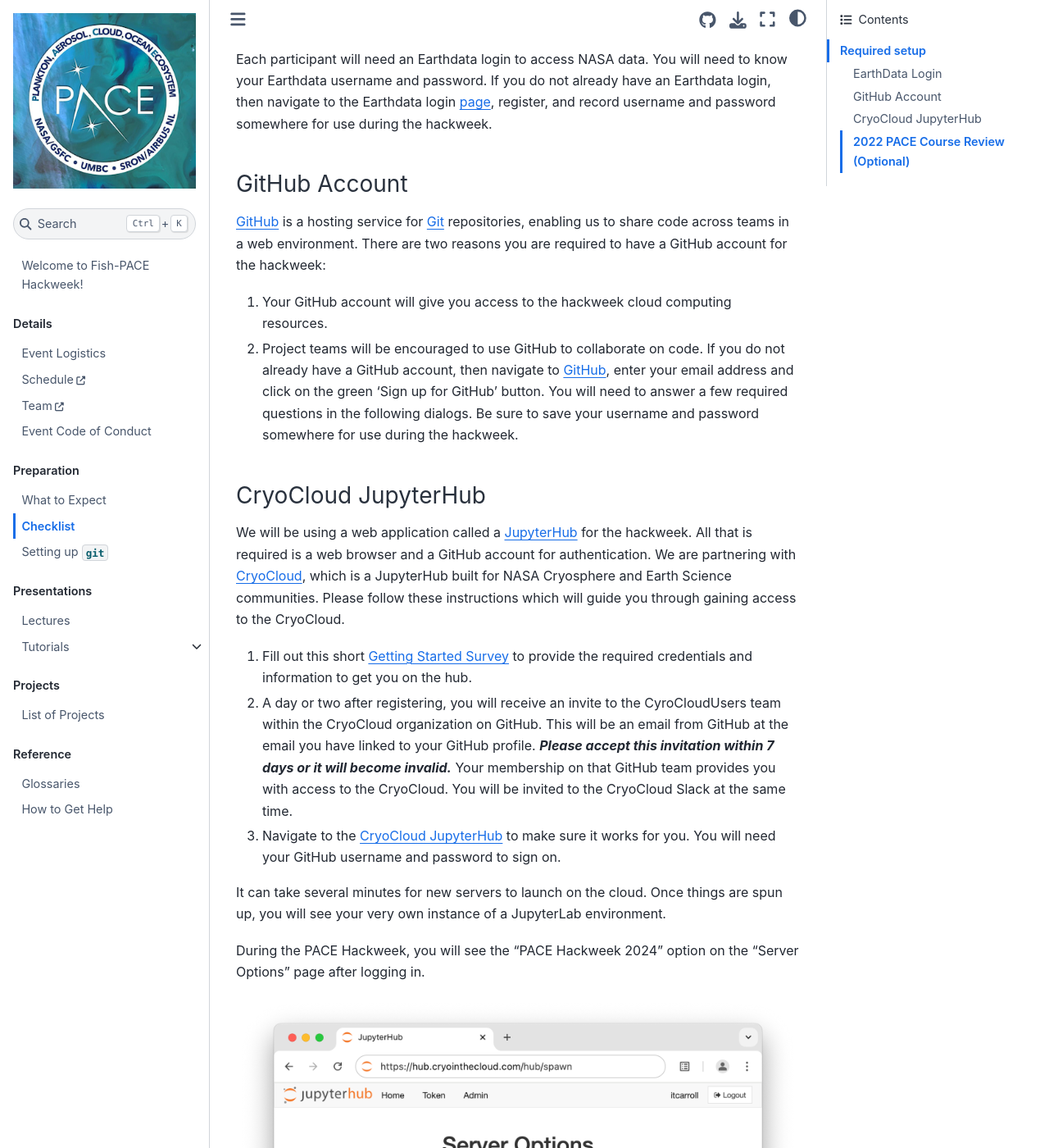
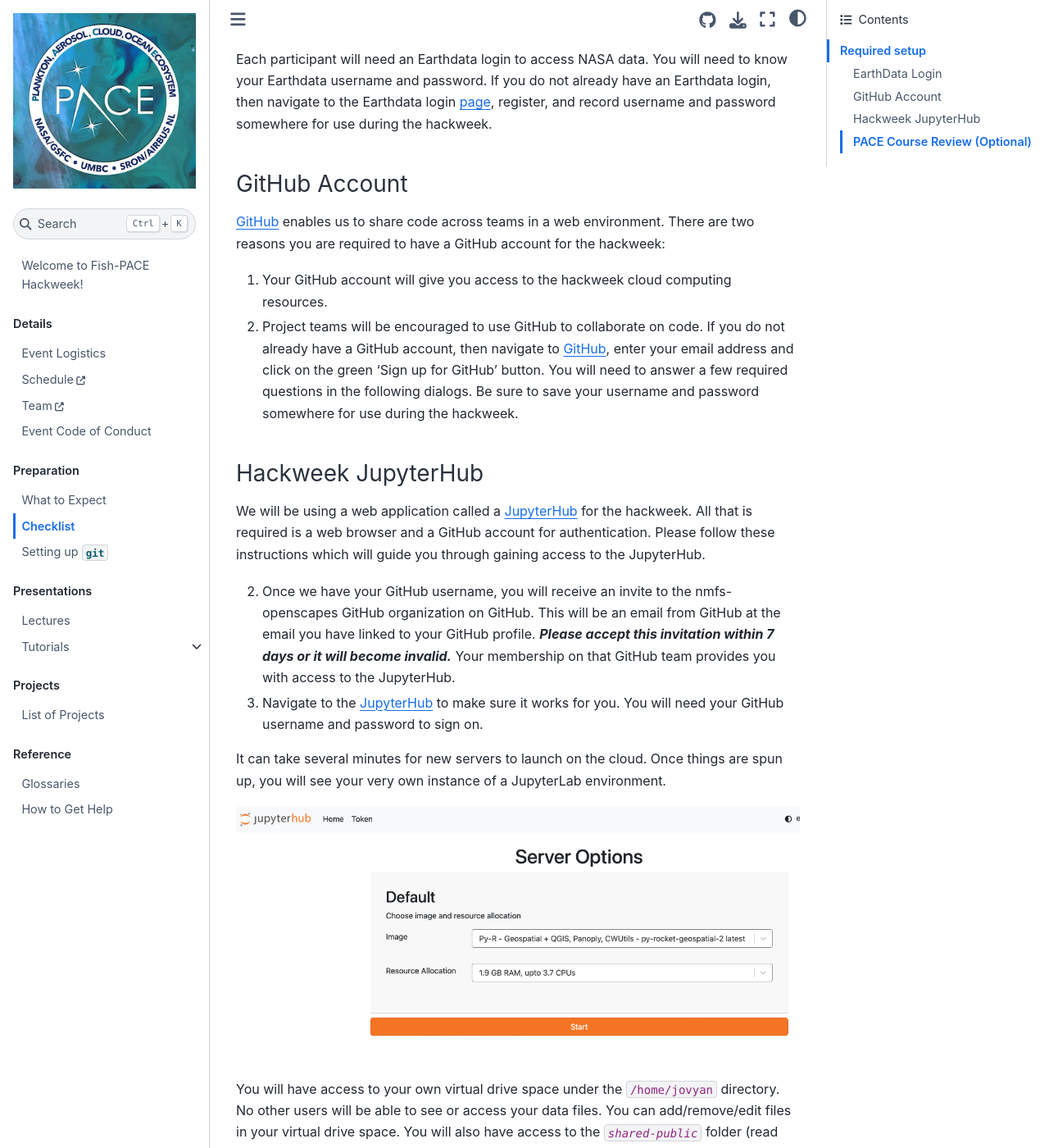
Before and after one commit to fish-pace/hackweek-2025, a Jupyter Book: the page built from book/preliminary/checklist.md, in a window 1280 px wide and 1400 px high, scrolled down 538 px. Shown: the whole window at 82% size. Built offline with Jupyter Book 1.0.4 settings and Sphinx 7.4.7 and the Sphinx Book theme 1.1.4, drawn with Linux system fonts in a browser that asks for light colours; pages that are not in the unit, such as notebooks, are missing from menus; some of the changed text lies outside the part shown.

Commit message:
more clean-up

````diff
--- a/book/preliminary/checklist.md
+++ b/book/preliminary/checklist.md
@@ -16,11 +16,11 @@
 </div>
 <div>
   <input type="checkbox" name="a4">
-  <label for="a4">Login to the CryoCloud JupyterHub</label>
+  <label for="a4">Login to the JupyterHub</label>
 </div>
 <div>
   <input type="checkbox" name="a5">
-  <label for="a5">Review material from 2022 PACE course (Optional)</label>
+  <label for="a5">Review material from 2024 PACE course (Optional)</label>
 </div>
 ```
 
@@ -32,8 +32,7 @@
 
 ### GitHub Account
 
-[GitHub](https://github.com/) is a hosting service for [Git](https://icesat-2-2023.hackweek.io/reference/glossary.html#term-Git)
-repositories, enabling us to share code across teams in a web environment.
+[GitHub](https://github.com/) enables us to share code across teams in a web environment.
 There are two reasons you are required to have a GitHub account for the hackweek:
 1. Your GitHub account will give you access to the hackweek cloud computing resources.
 2. Project teams will be encouraged to use GitHub to collaborate on code.
@@ -41,36 +40,29 @@
 You will need to answer a few required questions in the following dialogs. Be sure to save your username
 and password somewhere for use during the hackweek.
 
-### CryoCloud JupyterHub
+### Hackweek JupyterHub
 
 We will be using a web application called a [JupyterHub](https://jupyterhub.readthedocs.io/en/stable/) for the hackweek.
 All that is required is a web browser and a GitHub account for authentication.
-We are partnering with [CryoCloud](https://book.cryointhecloud.com/intro.html), which is a JupyterHub built for NASA Cryosphere and Earth Science communities.
-Please follow these instructions which will guide you through gaining access to the CryoCloud.
+Please follow these instructions which will guide you through gaining access to the JupyterHub.
 
-1. Fill out this short [Getting Started Survey](https://forms.gle/d8oP1gp9YikS2ixM8) to provide the required credentials and information to get you on the hub.
+2. Once we have your GitHub username, you will receive an invite to the nmfs-openscapes GitHub organization on GitHub. This will be an email from GitHub at the email you have linked to your GitHub profile. ***Please accept this invitation within 7 days or it will become invalid.*** Your membership on that GitHub team provides you with access to the JupyterHub.
 
-2. A day or two after registering, you will receive an invite to the CyroCloudUsers team within the CryoCloud organization on GitHub. This will be an email from GitHub at the email you have linked to your GitHub profile. ***Please accept this invitation within 7 days or it will become invalid.*** Your membership on that GitHub team provides you with access to the CryoCloud. You will be invited to the CryoCloud Slack at the same time.
-
-3. Navigate to the [CryoCloud JupyterHub](https://hub.cryointhecloud.com/) to make sure it works for you. You will need your GitHub username and password to sign on.
+3. Navigate to the [JupyterHub](https://workshop.nmfs-openscapes.2i2c.cloud/) to make sure it works for you. You will need your GitHub username and password to sign on.
 
 It can take several minutes for new servers to launch on the cloud. Once things are spun up, you will see your very own instance of a JupyterLab environment.
 
-During the PACE Hackweek, you will see the "PACE Hackweek 2024" option on the "Server Options" page after logging in.
-
 ![server_options](../img/server_options.png)
 
-<a id="byo-image"></a>After the Hackweek, that short-cut will be removed. You can continue using the same Docker image if you enter it manually. When you get to "Server Options" page after logging in, select "Bring your own image" option and enter: `quay.io/pacehackweek/pace-2024:latest` into the "Custom image" field.
-
-![Docker_image](../img/Docker_image_instructions.png)
-
-You will have access to your own virtual drive space under the `/home/jovyan` directory. No other users will be able to see or access your data files. You can add/remove/edit files in your virtual drive space. You will also have access to the `shared` folder (read-only access), and to the *`shared-public`* folder (read and write access). These are shared spaces so please make sure not to delete files from here unless they are yours.
+You will have access to your own virtual drive space under the `/home/jovyan` directory. No other users will be able to see or access your data files. You can add/remove/edit files in your virtual drive space. You will also have access to the  *`shared-public`* folder (read and write access). These are shared spaces so please make sure not to delete files from here unless they are yours.
 
 *To save our community money, when you are finished working for the day it is really helpful for you to explicitly stop your server before logging out of your JupyterHub session.* To shut your server down immediately when you’re exiting your session please select “File -> Hub Control Panel -> Stop my Server” then you can click the “Log Out” button. We ask this because when you keep a session active it uses up AWS resources and these resources cost money per hour of use. If you forget this step, though, the server will shut down automatically after 90 min of no use.
 Logging out will **NOT** cause any files under `/home/jovyan` to be deleted. It is equivalent to turning off your desktop computer at the end of the day.
 
-4. Add yourself to the CryoCloud #pace_hackweek [Slack channel](https://join.slack.com/t/cryospherecloud/shared_invite/zt-1isgbeuhh-q~cYYKtn_6i3PR1alGca_g) to join the community, get updates, and ask any questions.
 
-### 2022 PACE Course Review (Optional)
+### PACE Course Review (Optional)
 
-If interested, please review course material from the 2022 PACE training course: *What’s behind the curtain of the NASA PACE mission?* All lecture recordings and presentation PDFs can be accessed [here.](https://www.us-ocb.org/pace-mission-training-activity/)
+If interested, please review course material from prior events:
+
+- 2022 PACE course *What’s behind the curtain of the NASA PACE mission?* All lecture recordings and presentation PDFs can be accessed [here.](https://www.us-ocb.org/pace-mission-training-activity/)
+- 2024 PACE hackweek All lecture recordings and presentation PDFs can be accessed [here.](https://pacehackweek.github.io/pace-2024/)
--- a/cookiecutter.yaml
+++ b/cookiecutter.yaml
@@ -19,7 +19,7 @@
     title: Resource Book
     new_window: false
     style: btn-primary
-  image: assets/images/spring-bloom.png
+  image: assets/images/eastcoast_PACE_OCI_20240502T172807.png
 # The opening session of the event with UTC offset
 event_countdown: "2025-09-19T08:30:00-07:00"
 about:
````
Also changed, not shown: book/intro.md (+1 -1 lines), book/preliminary/git.md (+3 -3 lines), book/preliminary/index.md (+1 -1 lines), book/img/UMBC_campus_map.png (deleted), book/img/banner.png, book/img/ocb_logo.png (deleted), book/img/server_options.png, 1 other file.
